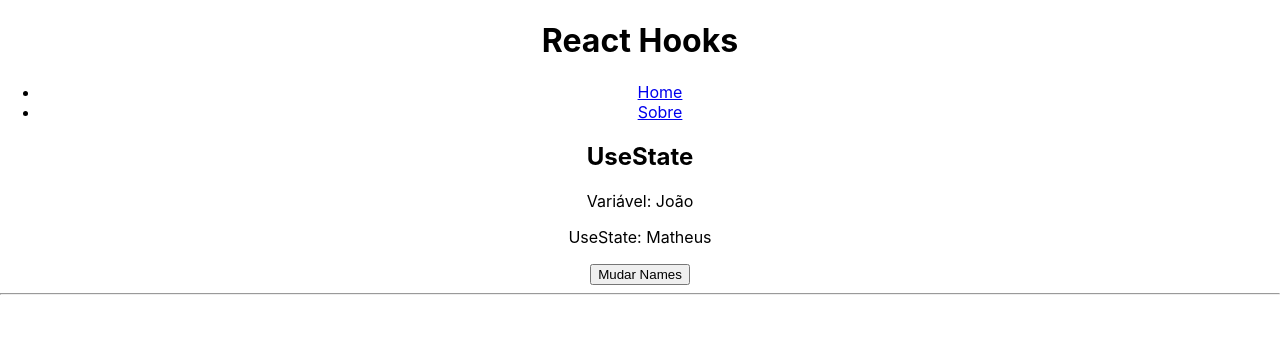
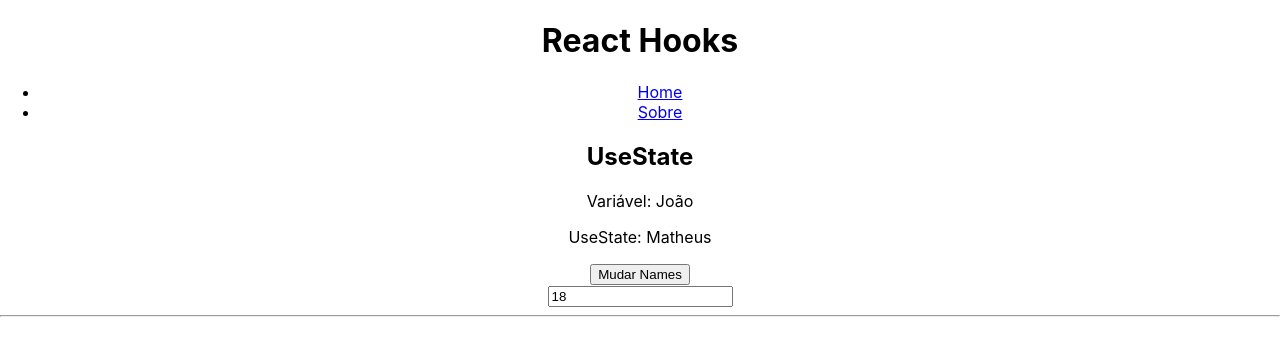
Before and after one commit to TArauujo/reacthooksRev, a React (Create React App) app: page / in a window 1280 px wide. Shown: the top 356 px of the page. Built offline with nearby package versions, Linux system fonts and the light colour scheme.

Commit message:
UseState com formulários

```diff
--- a/src/components/HookUseState.js
+++ b/src/components/HookUseState.js
@@ -1,6 +1,6 @@
 import { useState } from "react"
 
-
+//1
 const HookUseState = () => {
   let userName = "João";
 
@@ -17,6 +17,9 @@ const HookUseState = () => {
   };
   console.log(name);
 
+ // 2
+  const [age, setAge] = useState(18);
+
     return (
     <div>
 
@@ -24,6 +27,11 @@ const HookUseState = () => {
         <p>Variável: {userName}</p>
         <p>UseState: {name}</p>
         <button onClick = {changeNames}>Mudar Names</button>
+
+        {/* 2 */}
+        <form action="">
+          <input type="text" value={age} onChange = {(e) => setAge(e.target.value)}/>
+        </form>
         <hr />
     </div>
   )
```
